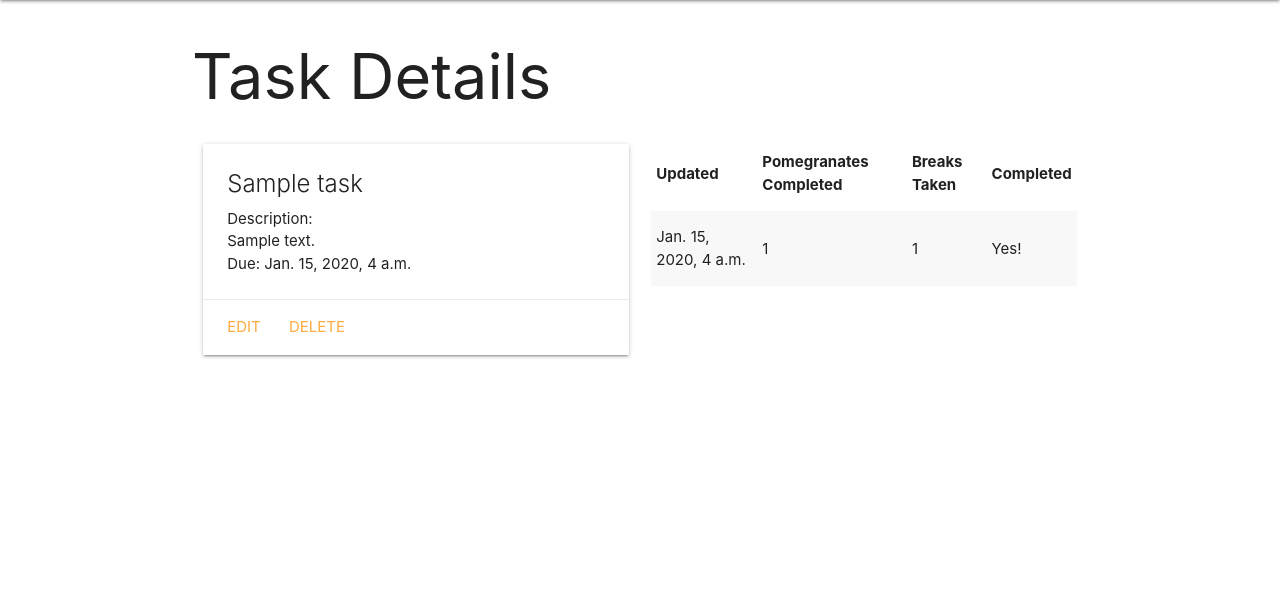
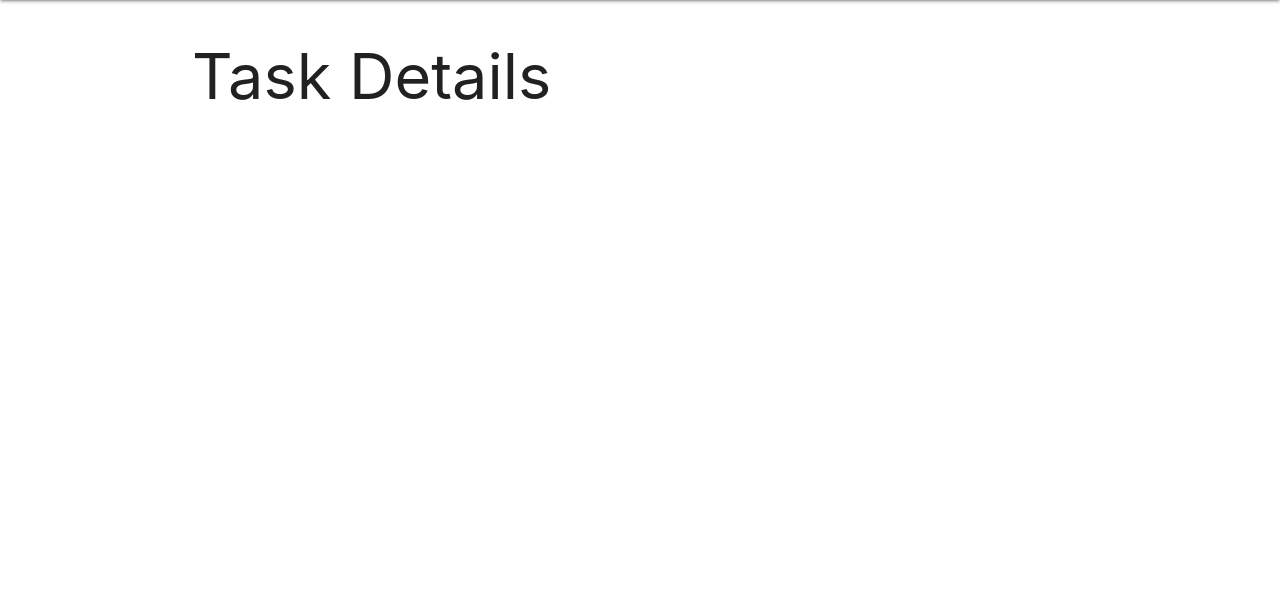
Before and after one commit to BaoQuangNguyen/PomegranateProject, a Django app: page /tasks/1/ in a window 1280 px wide. Shown: the part 64-674 px from the top of the page. Run offline with Django 4.2, Linux system fonts and the light colour scheme; tables that the repository leaves empty hold one stand-in row (values such as "Sample post").

Commit message:
refactor

```diff
--- a/main_app/admin.py
+++ b/main_app/admin.py
@@ -1,6 +1,5 @@
 from django.contrib import admin
-from .models import Task, Status
+from .models import Task
 
 # Register your models here.
 admin.site.register(Task)
-admin.site.register(Status)
--- a/main_app/forms.py
+++ /dev/null
@@ -1,7 +0,0 @@
-from django.forms import ModelForm
-from .models import Status
-
-class StatusForm(ModelForm):
-    class Meta:
-        model = Status
-        fields = ['complete', 'pomegranates_completed', 'breaks']
--- a/main_app/models.py
+++ b/main_app/models.py
@@ -1,36 +1,16 @@
 from django.db import models
 from django.urls import reverse
-# Create your models here.
 
-PRIORITY_OPTIONS = (
-    ('L', 'Low'),
-    ('M', 'Medium'),
-    ('H', 'High'),
-)
 class Task(models.Model):
     title = models.CharField(max_length=100)
     description = models.TextField(max_length=300)
     due_date = models.DateTimeField()
-    notes = models.TextField(blank=True)
-    completed_at = models.DateTimeField(null=True, blank=True)
     total_time_spent = models.IntegerField(default=0)
+    created = models.DateTimeField(auto_now_add=True)
+    complete = models.BooleanField(default=False)
 
     def __str__(self):
-        return self.title
+        return f'{self.title} ({self.id})'
 
     def get_absolute_url(self):
         return reverse('detail', kwargs={'task_id': self.id})
-
-class Status(models.Model):
-    created = models.DateTimeField(auto_now_add=True)
-    complete = models.BooleanField(default=False)
-    pomegranates_completed = models.IntegerField(default=0)
-    breaks = models.IntegerField(default=0)
-    task = models.ForeignKey(Task, on_delete=models.CASCADE)
-    is_latest = models.BooleanField(default=False)  # New field to indicate if it's the latest status
-
-    def __str__(self):
-        return f"Created: {self.created}, Complete: {self.complete}, Pomegranates Completed: {self.pomegranates_completed}, Breaks: {self.breaks}"
-
-    class Meta:
-        ordering = ['-created']
--- a/main_app/templates/tasks/detail.html
+++ b/main_app/templates/tasks/detail.html
@@ -3,43 +3,6 @@
 
 <h1>Task Details</h1>
 
-<div class="row">
-  <div class="col s6">
-    <div class="card">
-      <div class="card-content">
-        <span class="card-title">{{ task.title }}</span>
-        <p>Description: {{ task.description | linebreaks }}</p>
-        <p>Due: {{ task.due_date }}</p>
-      </div>
-      <div class="card-action">
-        <a href="{% url 'tasks_update' task.id %}">Edit</a>
-        <a href="{% url 'tasks_delete' task.id %}">Delete</a>
-      </div>
-    </div>
-  </div>
-  <div class="col s6">
-    <table class="striped">
-      <thead>
-        <tr><th>Updated</th><th>Pomegranates Completed</th><th>Breaks Taken</th><th>Completed</th></tr>
-      </thead>
-      <tbody>
-        {% for status in task.status_set.all %}
-          <tr>
-            <td>{{ status.created }}</td>
-            <td>{{ status.pomegranates_completed }}</td>
-            <td>{{ status.breaks }}</td>
-            <td>
-              {% if status.complete %}
-                Yes!
-              {% else %}
-                Not yet!
-              {% endif %}
-            </td>
-          </tr>
-        {% endfor %}
-      </tbody>
-    </table>
-  </div>
-</div>
+
 
 {% endblock %}
--- a/main_app/urls.py
+++ b/main_app/urls.py
@@ -8,8 +8,6 @@ urlpatterns = [
     path('tasks/create/', views.TaskCreate.as_view(), name='tasks_create'),
     path('tasks/<int:pk>/update/', views.TaskUpdate.as_view(), name='tasks_update'),
     path('tasks/<int:pk>/delete/', views.TaskDelete.as_view(), name='tasks_delete'),
-    path('tasks/<int:task_id>/update_status/', views.update_status, name='update_status'),
     path('timer/', views.timer, name='timer'),
-    path('tasks/<int:task_id>/results/', views.task_results, name='task_results'),
     path('breaktimer/', views.break_timer, name='breaktimer'),
 ]
--- a/main_app/views.py
+++ b/main_app/views.py
@@ -1,8 +1,8 @@
 from django import forms
-from django.shortcuts import render, redirect, get_object_or_404
+from django.shortcuts import render
 from django.views.generic.edit import CreateView, UpdateView, DeleteView
-from. models import Task, Status
-from .forms import StatusForm
+from. models import Task
+
 
 
 # Create your views here.
@@ -20,15 +20,14 @@ def tasks_index(request):
     })
 
 def tasks_detail(request, task_id):
-    task = Task.objects.get(id=task_id)
-    status_form = StatusForm()
-    return render(request, 'tasks/detail.html', {
-        'task': task, 'status_form': status_form
-    })
+  task = Task.objects.get(id=task_id)
+  return render(request, 'tasks/detail.html', {
+    'task': task
+  })
 
 class TaskCreate(CreateView):
     model = Task
-    fields = ['title', 'description', 'due_date', 'notes']
+    fields = ['title', 'description', 'due_date']
     template_name = 'main_app/task_form.html'
 
     def get_form(self, *args, **kwargs):
@@ -38,34 +37,11 @@ class TaskCreate(CreateView):
 
 class TaskUpdate(UpdateView):
     model = Task
-    fields = ['description', 'due_date', 'notes']
+    fields = ['description', 'due_date']
 
 class TaskDelete(DeleteView):
     model = Task
     success_url = '/tasklist'
-
-def update_status(request, task_id):
-    form = StatusForm(request.POST)
-    if form.is_valid():
-        new_status = form.save(commit=False)
-        new_status.task_id = task_id
-        new_status.is_latest = True  # Mark as the latest status
-        new_status.save()
-
-        # Update the completed_at and total_time_spent attributes of the task
-        task = Task.objects.get(pk=task_id)
-        task.completed_at = new_status.created
-        task.total_time_spent = new_status.pomegranates_completed * 1500  # 25 minutes per pomegranate
-        task.save()
-
-        # Mark previous statuses as not latest
-        previous_statuses = Status.objects.filter(task=task).exclude(pk=new_status.pk)
-        previous_statuses.update(is_latest=False)
-
-        # Render the task results template
-        return render(request, 'task_results.html', {'status': new_status})
-
-    return redirect('detail', task_id=task_id)
 
 
 def timer(request):
@@ -77,13 +53,6 @@ def timer(request):
         current_task = None
     return render(request, 'timer.html', {'current_task': current_task})
 
-def task_results(request, task_id):
-    task = get_object_or_404(Task, pk=task_id)
-    latest_status = Status.objects.filter(task=task, is_latest=True).first()  # Get the latest status
-    return render(request, 'task_results.html', {
-        'task': task,
-        'status': latest_status,
-    })
 
 def break_timer(request):
     task_id = request.GET.get('task')  # Get the selected task's ID from query parameters
```
Also changed, not shown: main_app/templates/task_results.html (deleted, +0 -30 lines), main_app/templates/timer.html (+21 -42 lines), main_app/migrations/0001_initial.py (deleted), main_app/migrations/0002_remove_task_priority.py (deleted), main_app/migrations/0003_remove_task_breaks_remove_task_completed_and_more.py (deleted), main_app/migrations/0004_rename_pomodoros_completed_status_pomegranates_completed.py (deleted), main_app/migrations/0005_alter_status_options_status_is_latest.py (deleted), main_app/migrations/__init__.py (deleted).
